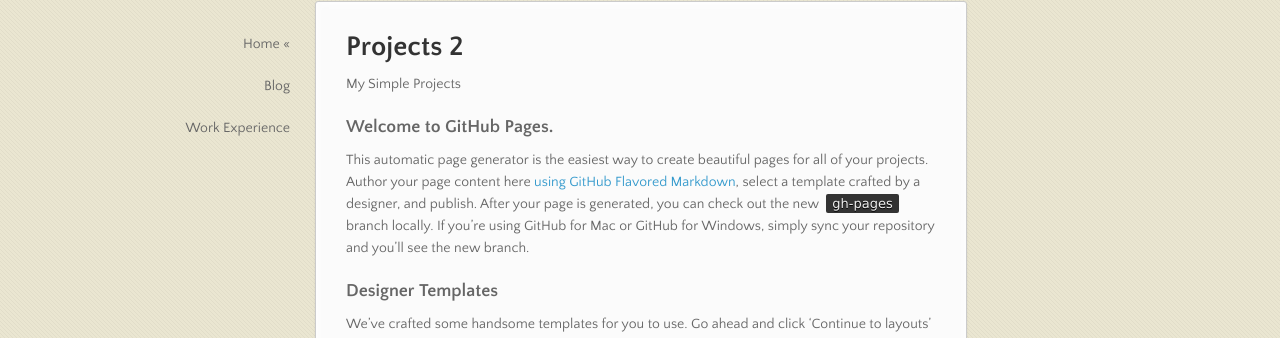
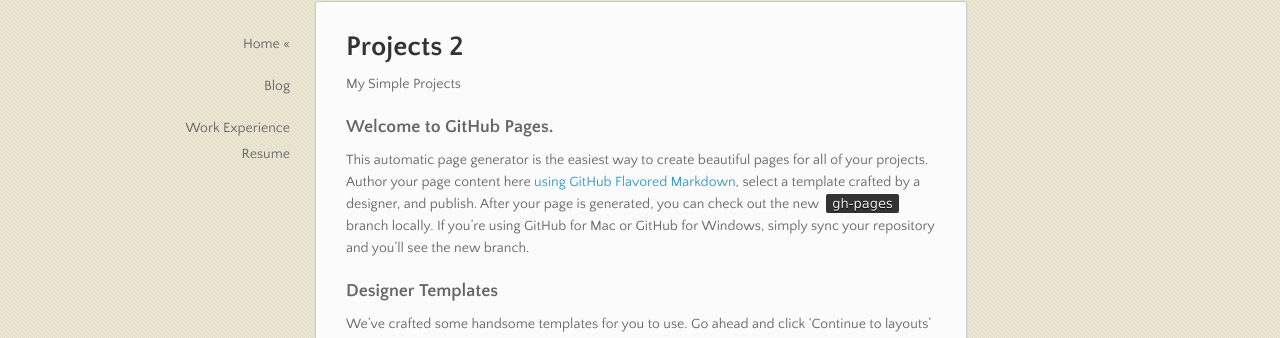
Before and after one commit to pittenga/pittenga.github.io, a Jekyll site: the page built from index.md, in a window 1280 px wide. Shown: the part 189-527 px from the top of the page. Built offline with Jekyll 4.4.1, drawn with Linux system fonts in a browser that asks for light colours; nearby versions of some CDN libraries.

Commit message:
Updated the site with a link to my resume

```diff
--- a/_includes/nav.html
+++ b/_includes/nav.html
@@ -26,5 +26,10 @@
   </li>
   {% endif %}
   {% endfor %}
+  <li>
+    <a href="{{ site.baseurl }}/resume">
+      Resume
+      </a>
+  </li>
 </ul>
 </nav>
```
